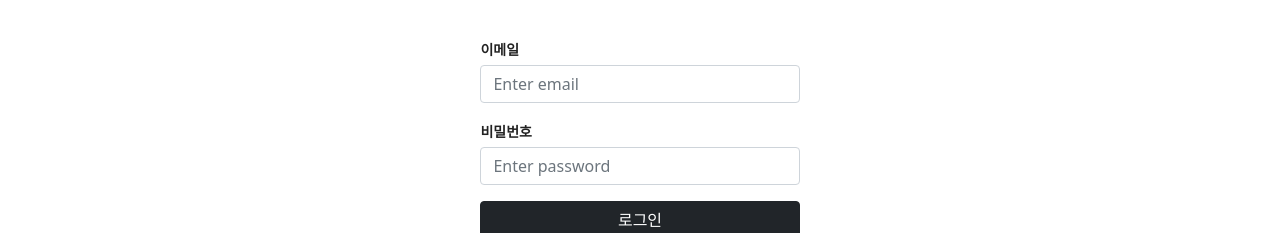
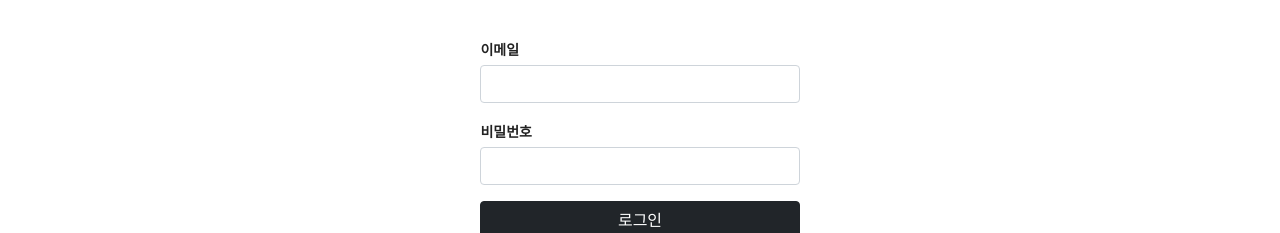
Before and after one commit to DNharry0/ZARA-portfolio, a React (Create React App) app: page /login in a window 1280 px wide. Shown: the part 240-473 px from the top of the page. Built offline with nearby package versions, Linux system fonts and the light colour scheme.

Commit message:
loginform upgrade
loginform upgrade

```diff
--- a/src/page/Login.js
+++ b/src/page/Login.js
@@ -21,7 +21,6 @@ const Login = ({ setAuthenticate }) => {
               <input
                 type="email"
                 className="form-control mt-1"
-                placeholder="Enter email"
               />
             </div>
             <div className="form-group mt-3">
@@ -29,7 +28,6 @@ const Login = ({ setAuthenticate }) => {
               <input
                 type="password"
                 className="form-control mt-1"
-                placeholder="Enter password"
               />
             </div>
             <div className="d-grid gap-2 mt-3">
```
